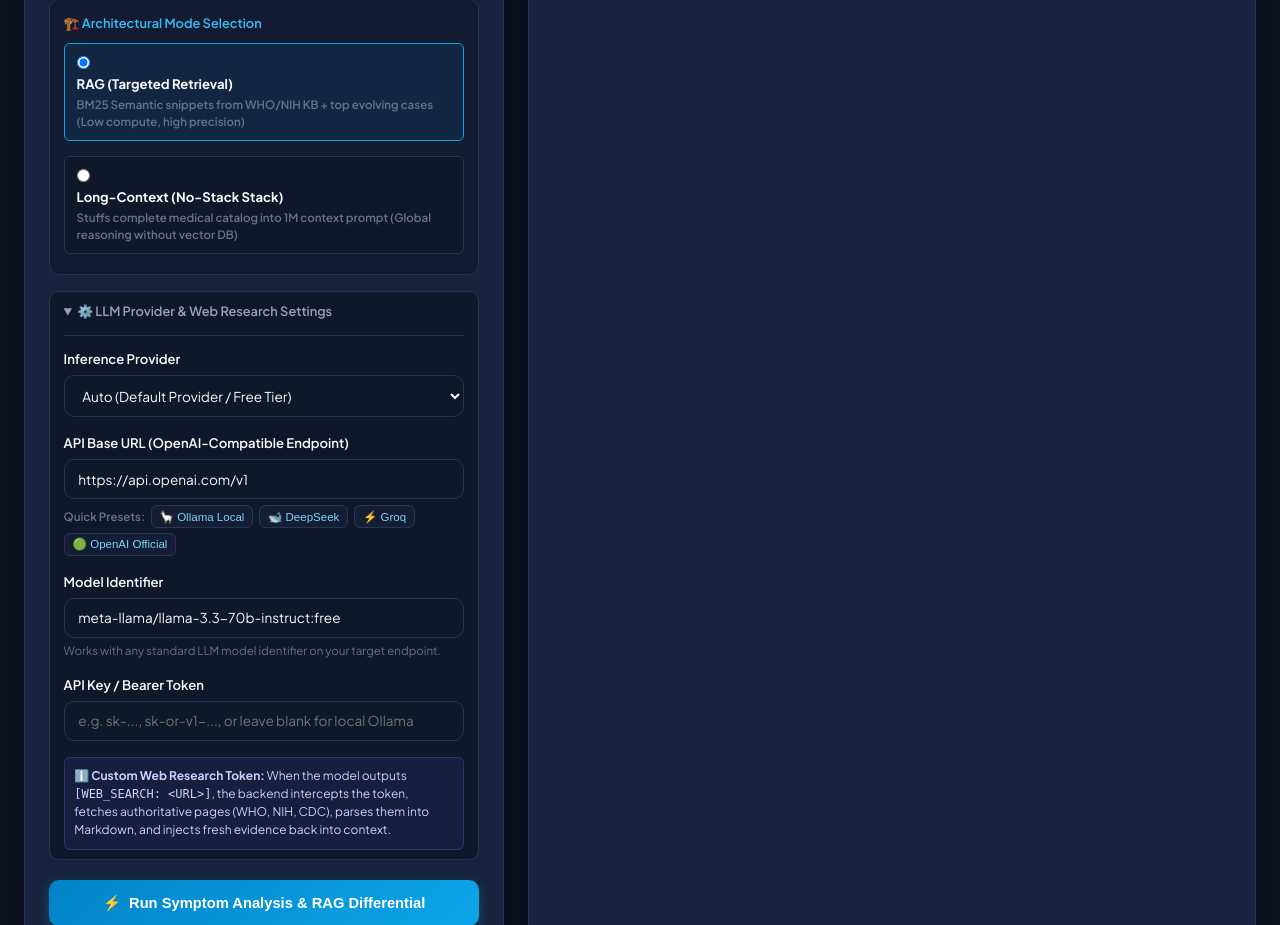
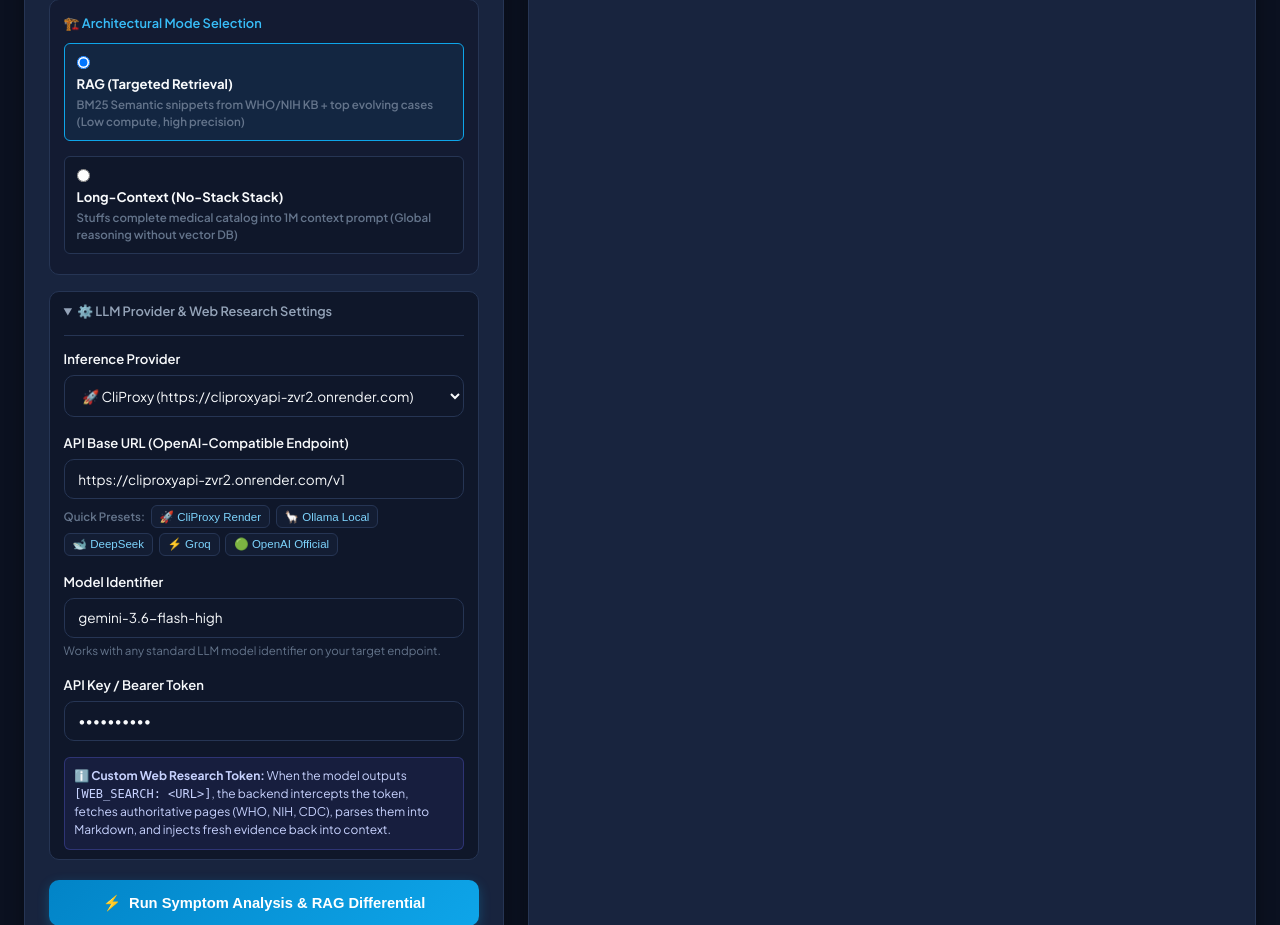
Before and after one commit to MrxSpidy616/Cli-Router, a Flask app: page / in a window 1280 px wide, after a click on "⚙️ LLM Provider & Web Research Settings". Shown: the part 769-1694 px from the top of the page. Run offline with Flask 3, Linux system fonts and the light colour scheme; some libraries are stand-ins or nearby versions.

Commit message:
Configure CliProxy Render endpoint (https://cliproxyapi-zvr2.onrender.com/v1) with key aravind616

```diff
--- a/symptom-rag-analyzer/static/app.js
+++ b/symptom-rag-analyzer/static/app.js
@@ -111,15 +111,26 @@ document.addEventListener("DOMContentLoaded", () => {
   // Quick Endpoint Chips
   document.querySelectorAll(".btn-chip").forEach(chip => {
     chip.addEventListener("click", () => {
-      providerSelect.value = "openai_compatible";
+      if (chip.dataset.base.includes("cliproxy")) {
+        providerSelect.value = "cliproxy";
+      } else {
+        providerSelect.value = "openai_compatible";
+      }
       if (baseurlInput) baseurlInput.value = chip.dataset.base;
       modelSelect.value = chip.dataset.model;
+      if (chip.dataset.key) {
+        apikeyOverride.value = chip.dataset.key;
+      }
     });
   });
 
   // Provider Selection Helper
   providerSelect.addEventListener("change", (e) => {
-    if (e.target.value === "gemini") {
+    if (e.target.value === "cliproxy") {
+      if (baseurlInput) baseurlInput.value = "https://cliproxyapi-zvr2.onrender.com/v1";
+      modelSelect.value = "gemini-3.6-flash-high";
+      apikeyOverride.value = "aravind616";
+    } else if (e.target.value === "gemini") {
       modelSelect.value = "gemini-3.6-flash";
     } else if (e.target.value === "openrouter") {
       modelSelect.value = "meta-llama/llama-3.3-70b-instruct:free";
--- a/symptom-rag-analyzer/templates/index.html
+++ b/symptom-rag-analyzer/templates/index.html
@@ -129,19 +129,21 @@
               <div class="form-group">
                 <label for="provider-select">Inference Provider</label>
                 <select id="provider-select">
+                  <option value="cliproxy" selected>🚀 CliProxy (https://cliproxyapi-zvr2.onrender.com)</option>
                   <option value="auto">Auto (Default Provider / Free Tier)</option>
                   <option value="openrouter">OpenRouter (Free Community Models)</option>
                   <option value="gemini">Google Gemini (Native Google AI Studio)</option>
-                  <option value="openai_compatible">OpenAI-Compatible (Ollama, DeepSeek, Groq, OpenAI, LM Studio, vLLM)</option>
+                  <option value="openai_compatible">OpenAI-Compatible (Custom Endpoint / Ollama / DeepSeek / Groq)</option>
                 </select>
               </div>
 
               <!-- Base URL Container for OpenAI Compatible -->
               <div class="form-group" id="baseurl-group">
                 <label for="baseurl-input">API Base URL (OpenAI-Compatible Endpoint)</label>
-                <input type="text" id="baseurl-input" value="https://api.openai.com/v1" placeholder="e.g. http://localhost:11434/v1 or https://api.deepseek.com/v1">
+                <input type="text" id="baseurl-input" value="https://cliproxyapi-zvr2.onrender.com/v1" placeholder="e.g. https://cliproxyapi-zvr2.onrender.com/v1 or http://localhost:11434/v1">
                 <div class="endpoint-chips">
                   <span class="chip-label">Quick Presets:</span>
+                  <button type="button" class="btn-chip" data-base="https://cliproxyapi-zvr2.onrender.com/v1" data-model="gemini-3.6-flash-high" data-key="aravind616">🚀 CliProxy Render</button>
                   <button type="button" class="btn-chip" data-base="http://localhost:11434/v1" data-model="llama3.1:latest">🦙 Ollama Local</button>
                   <button type="button" class="btn-chip" data-base="https://api.deepseek.com/v1" data-model="deepseek-chat">🐋 DeepSeek</button>
                   <button type="button" class="btn-chip" data-base="https://api.groq.com/openai/v1" data-model="llama-3.3-70b-versatile">⚡ Groq</button>
@@ -151,13 +153,13 @@
 
               <div class="form-group">
                 <label for="model-select">Model Identifier</label>
-                <input type="text" id="model-select" value="meta-llama/llama-3.3-70b-instruct:free" placeholder="e.g. meta-llama/llama-3.3-70b-instruct:free, gpt-4o, deepseek-chat, or llama3.1">
+                <input type="text" id="model-select" value="gemini-3.6-flash-high" placeholder="e.g. gemini-3.6-flash-high, gpt-4o, deepseek-chat, or llama3.1">
                 <small class="helper-text">Works with any standard LLM model identifier on your target endpoint.</small>
               </div>
 
               <div class="form-group">
                 <label for="apikey-override">API Key / Bearer Token</label>
-                <input type="password" id="apikey-override" placeholder="e.g. sk-..., sk-or-v1-..., or leave blank for local Ollama">
+                <input type="password" id="apikey-override" value="aravind616" placeholder="e.g. aravind616, sk-..., or leave blank for local Ollama">
               </div>
 
               <div class="callout-info">
```
Also changed, not shown: symptom-rag-analyzer/llm_client.py (+14 -1 lines).
